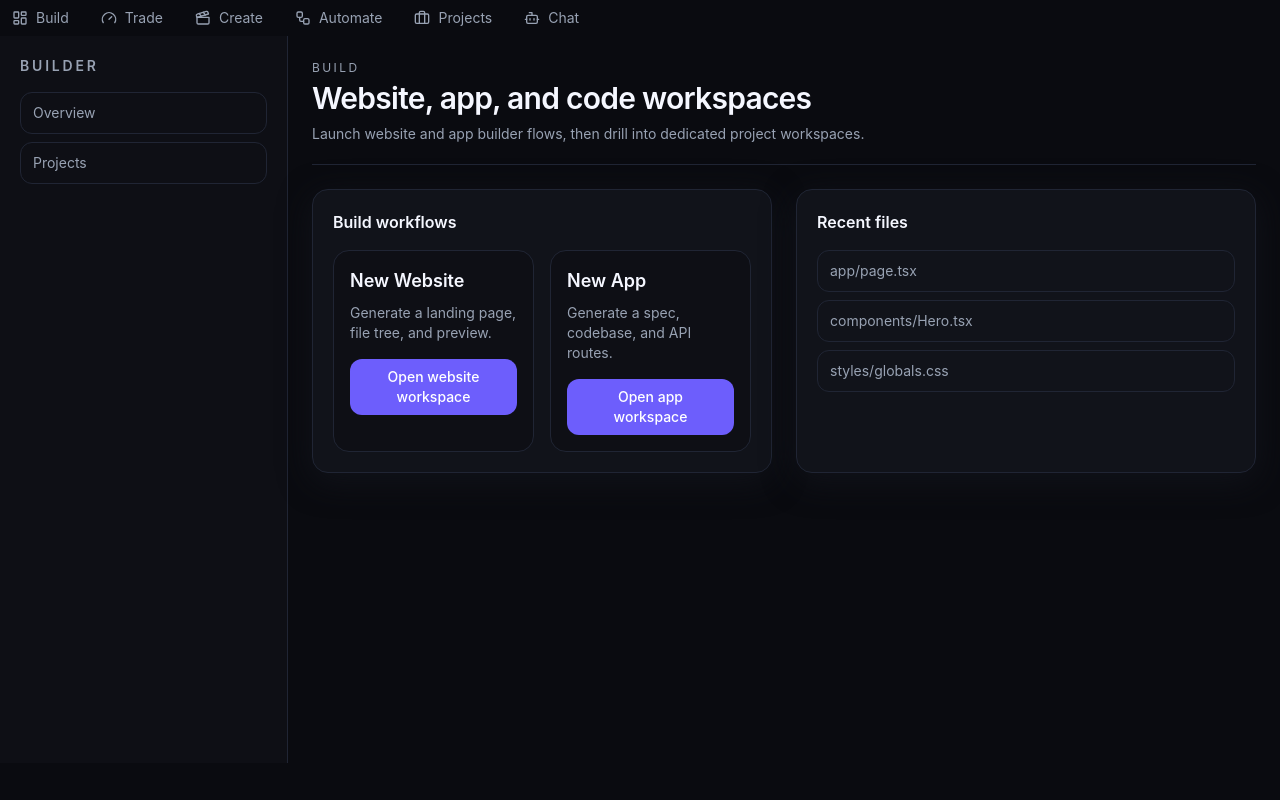
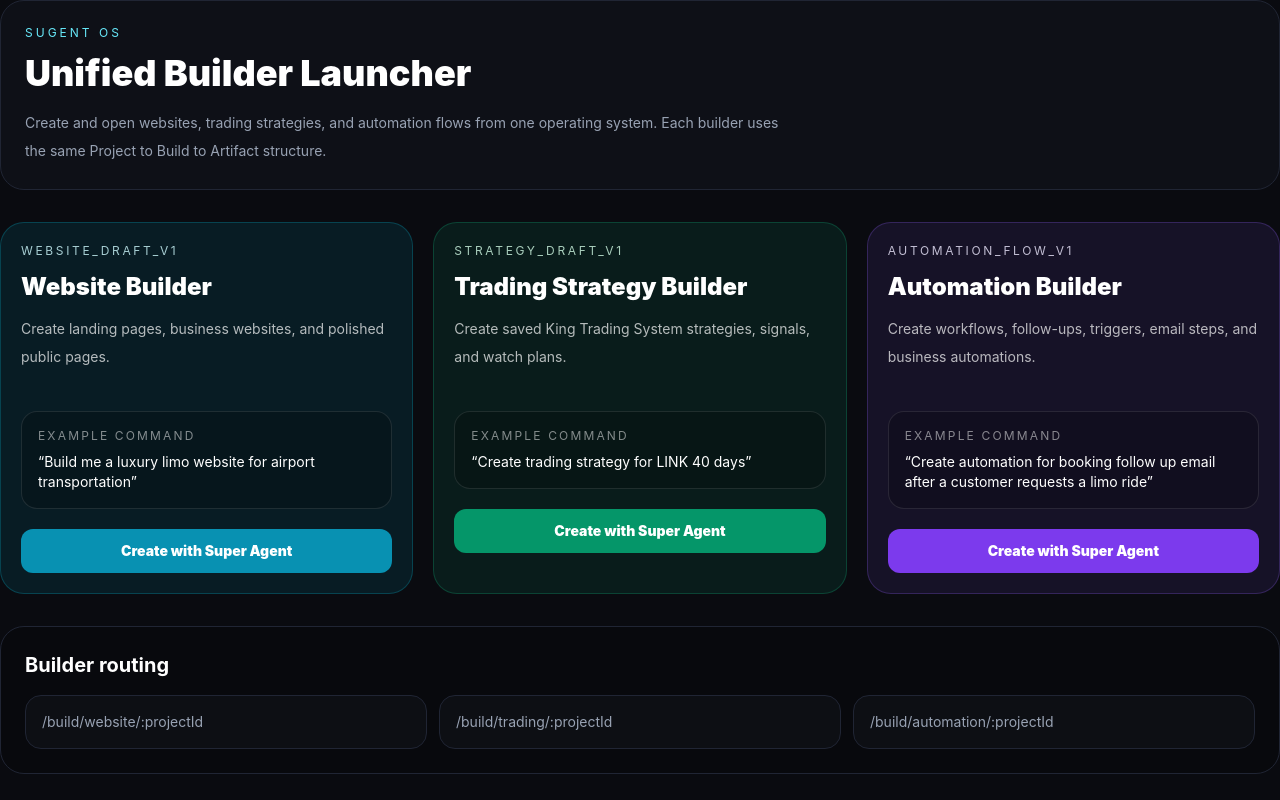
Before and after one commit to pbtransportcom-droid/omegacrownai-dashboard, a Next.js app in the folder omegacrownai-dashboard/: page /build in a window 1280 px wide. Built offline with nearby package versions, Linux system fonts and the light colour scheme.

Commit message:
Add Sugent unified builder launcher

```diff
--- a/omegacrownai-dashboard/app/build/page.tsx
+++ b/omegacrownai-dashboard/app/build/page.tsx
@@ -1,12 +1,5 @@
-import { BuildWorkspace } from '@/components/build/BuildWorkspace';
-import { AppShell } from '@/components/layout/AppShell';
-import { SectionHeader } from '@/components/layout/SectionHeader';
+import BuilderLauncher from "@/components/build/BuilderLauncher";
 
 export default function BuildPage() {
-  return (
-    <AppShell section="build">
-      <SectionHeader eyebrow="Build" title="Website, app, and code workspaces" subtitle="Launch website and app builder flows, then drill into dedicated project workspaces." />
-      <BuildWorkspace />
-    </AppShell>
-  );
+  return <BuilderLauncher />;
 }
--- /dev/null
+++ b/omegacrownai-dashboard/components/build/BuilderLauncher.tsx
@@ -0,0 +1,85 @@
+import { BUILDER_LIST } from "@/lib/sugent/builder/registry";
+
+export default function BuilderLauncher() {
+  return (
+    <div className="space-y-8">
+      <section className="rounded-3xl border border-border bg-panel/70 p-6">
+        <p className="text-xs uppercase tracking-[0.25em] text-cyan-300">
+          Sugent OS
+        </p>
+        <h1 className="mt-3 text-4xl font-black text-white">
+          Unified Builder Launcher
+        </h1>
+        <p className="mt-4 max-w-3xl text-sm leading-7 text-muted">
+          Create and open websites, trading strategies, and automation flows from one
+          operating system. Each builder uses the same Project to Build to Artifact structure.
+        </p>
+      </section>
+
+      <section className="grid gap-5 md:grid-cols-3">
+        {BUILDER_LIST.map((builder) => {
+          const color =
+            builder.accent === "emerald"
+              ? "border-emerald-500/25 bg-emerald-500/10 text-emerald-100"
+              : builder.accent === "violet"
+                ? "border-violet-500/25 bg-violet-500/10 text-violet-100"
+                : "border-cyan-500/25 bg-cyan-500/10 text-cyan-100";
+
+          const button =
+            builder.accent === "emerald"
+              ? "bg-emerald-600 hover:bg-emerald-500"
+              : builder.accent === "violet"
+                ? "bg-violet-600 hover:bg-violet-500"
+                : "bg-cyan-600 hover:bg-cyan-500";
+
+          return (
+            <div key={builder.id} className={`rounded-3xl border p-5 ${color}`}>
+              <div className="text-xs uppercase tracking-[0.22em] opacity-80">
+                {builder.draftKind}
+              </div>
+
+              <h2 className="mt-3 text-2xl font-black text-white">
+                {builder.label}
+              </h2>
+
+              <p className="mt-3 min-h-20 text-sm leading-7 text-white/70">
+                {builder.description}
+              </p>
+
+              <div className="mt-4 rounded-2xl border border-white/10 bg-black/20 p-4">
+                <div className="text-xs uppercase tracking-[0.18em] text-white/50">
+                  Example command
+                </div>
+                <div className="mt-2 text-sm text-white">
+                  “{builder.examplePrompt}”
+                </div>
+              </div>
+
+              <a
+                href="/chat"
+                className={`mt-5 inline-flex w-full justify-center rounded-xl px-5 py-3 text-sm font-black text-white ${button}`}
+              >
+                Create with Super Agent
+              </a>
+            </div>
+          );
+        })}
+      </section>
+
+      <section className="rounded-3xl border border-border bg-black/20 p-6">
+        <h2 className="text-xl font-bold text-white">Builder routing</h2>
+        <div className="mt-4 grid gap-3 text-sm text-muted md:grid-cols-3">
+          <div className="rounded-2xl border border-border bg-panel/60 p-4">
+            /build/website/:projectId
+          </div>
+          <div className="rounded-2xl border border-border bg-panel/60 p-4">
+            /build/trading/:projectId
+          </div>
+          <div className="rounded-2xl border border-border bg-panel/60 p-4">
+            /build/automation/:projectId
+          </div>
+        </div>
+      </section>
+    </div>
+  );
+}
--- a/omegacrownai-dashboard/components/projects/ProjectWorkspace.tsx
+++ b/omegacrownai-dashboard/components/projects/ProjectWorkspace.tsx
@@ -3,6 +3,7 @@
 import { useEffect, useState } from "react";
 import Link from "next/link";
 import WebsitePreview from "@/components/projects/WebsitePreview";
+import { getBuilderPath } from "@/lib/sugent/builder/registry";
 
 type ProjectWorkspaceProps = {
   project: {
@@ -437,21 +438,21 @@ export default function ProjectWorkspace({ project, initialPrompt = "" }: Projec
     builds.find((build: any) => build.domain === "website") || builds[0] || null;
 
   const latestWebsiteBuilderUrl = latestWebsiteBuild
-    ? `/build/website/${project.id}?buildId=${latestWebsiteBuild.id}`
+    ? getBuilderPath("website", project.id, latestWebsiteBuild.id)
     : "";
 
   const latestTradingBuild =
     builds.find((build: any) => build.domain === "trading") || null;
 
   const latestTradingBuilderUrl = latestTradingBuild
-    ? `/build/trading/${project.id}?buildId=${latestTradingBuild.id}`
+    ? getBuilderPath("trading", project.id, latestTradingBuild.id)
     : "";
 
   const latestAutomationBuild =
     builds.find((build: any) => build.domain === "automation") || null;
 
   const latestAutomationBuilderUrl = latestAutomationBuild
-    ? `/build/automation/${project.id}?buildId=${latestAutomationBuild.id}`
+    ? getBuilderPath("automation", project.id, latestAutomationBuild.id)
     : "";
 
   return (
--- /dev/null
+++ b/omegacrownai-dashboard/lib/sugent/builder/registry.ts
@@ -0,0 +1,71 @@
+export type SugentBuilderId = "website" | "trading" | "automation";
+
+export type SugentBuilderRegistryItem = {
+  id: SugentBuilderId;
+  label: string;
+  shortLabel: string;
+  description: string;
+  domain: string;
+  draftKind: string;
+  accent: string;
+  examplePrompt: string;
+  builderPath: (projectId: string, buildId?: string) => string;
+};
+
+export const BuilderRegistry: Record<SugentBuilderId, SugentBuilderRegistryItem> = {
+  website: {
+    id: "website",
+    label: "Website Builder",
+    shortLabel: "Website",
+    description: "Create landing pages, business websites, and polished public pages.",
+    domain: "website",
+    draftKind: "website_draft_v1",
+    accent: "cyan",
+    examplePrompt: "Build me a luxury limo website for airport transportation",
+    builderPath: (projectId: string, buildId?: string) =>
+      `/build/website/${projectId}${buildId ? `?buildId=${buildId}` : ""}`,
+  },
+
+  trading: {
+    id: "trading",
+    label: "Trading Strategy Builder",
+    shortLabel: "Trading",
+    description: "Create saved King Trading System strategies, signals, and watch plans.",
+    domain: "trading",
+    draftKind: "strategy_draft_v1",
+    accent: "emerald",
+    examplePrompt: "Create trading strategy for LINK 40 days",
+    builderPath: (projectId: string, buildId?: string) =>
+      `/build/trading/${projectId}${buildId ? `?buildId=${buildId}` : ""}`,
+  },
+
+  automation: {
+    id: "automation",
+    label: "Automation Builder",
+    shortLabel: "Automation",
+    description: "Create workflows, follow-ups, triggers, email steps, and business automations.",
+    domain: "automation",
+    draftKind: "automation_flow_v1",
+    accent: "violet",
+    examplePrompt:
+      "Create automation for booking follow up email after a customer requests a limo ride",
+    builderPath: (projectId: string, buildId?: string) =>
+      `/build/automation/${projectId}${buildId ? `?buildId=${buildId}` : ""}`,
+  },
+};
+
+export const BUILDER_LIST = Object.values(BuilderRegistry);
+
+export function getBuilderByDomain(domain?: string | null) {
+  return BUILDER_LIST.find((builder) => builder.domain === domain) || null;
+}
+
+export function getBuilderByDraftKind(kind?: string | null) {
+  return BUILDER_LIST.find((builder) => builder.draftKind === kind) || null;
+}
+
+export function getBuilderPath(domain: string, projectId: string, buildId?: string) {
+  const builder = getBuilderByDomain(domain);
+  if (!builder) return `/projects/${projectId}`;
+  return builder.builderPath(projectId, buildId);
+}
```
